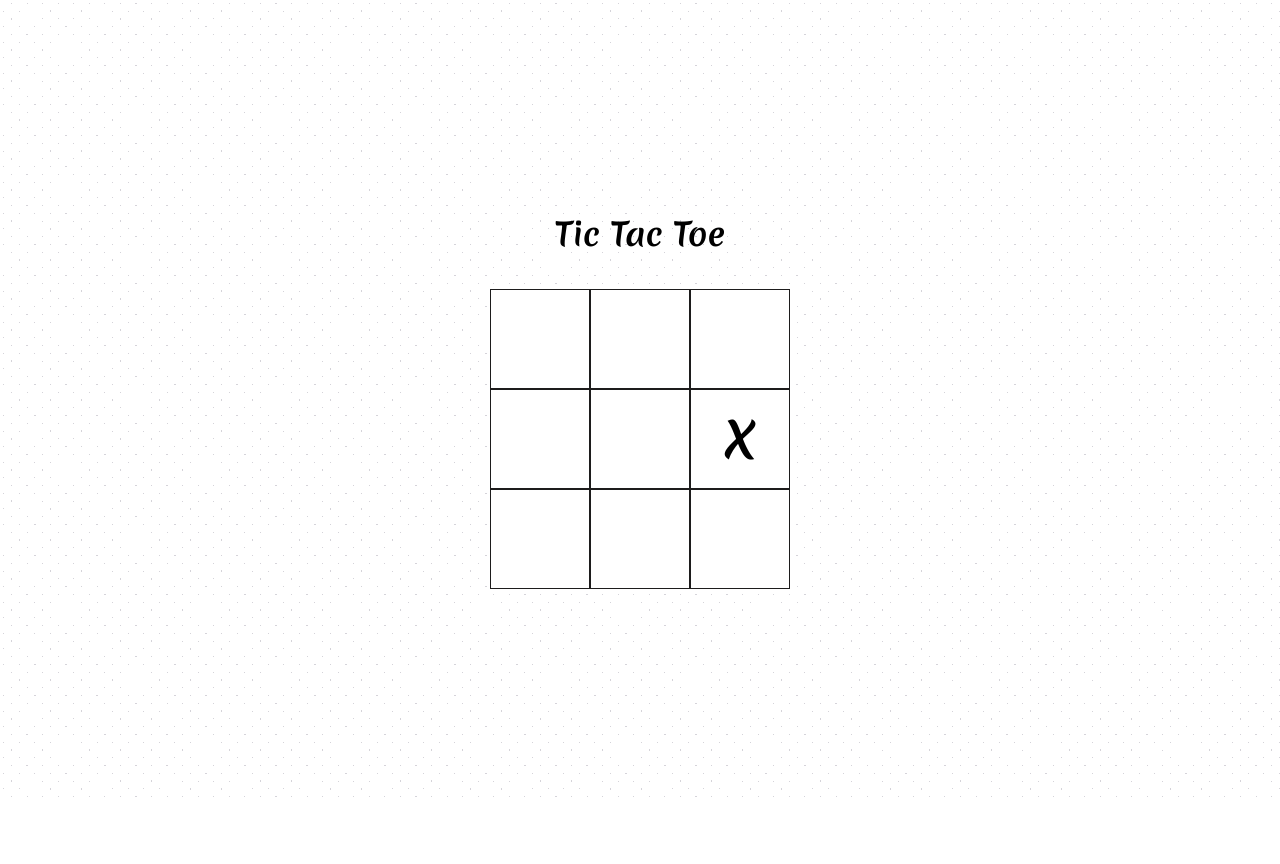
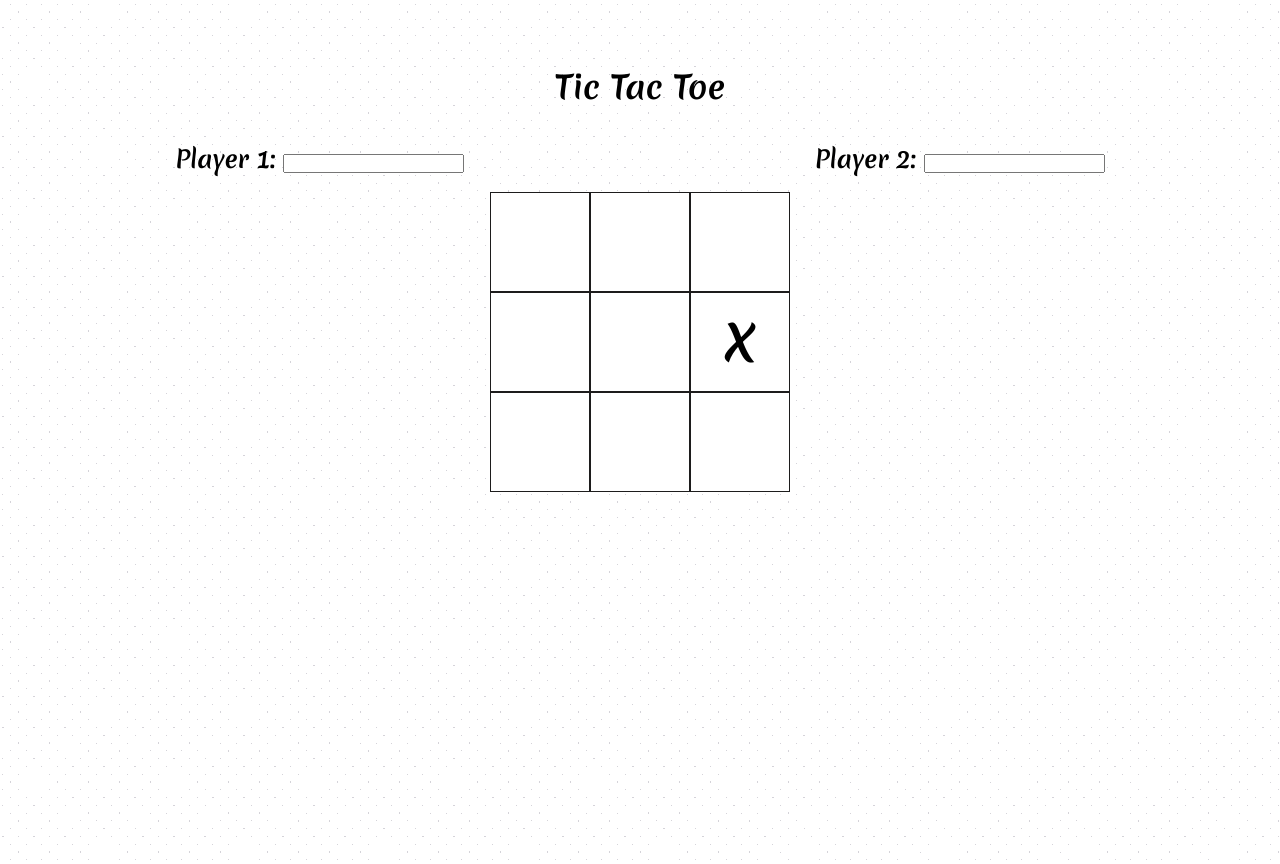
Before and after one commit to Jenna-Deamer/odin-tic-tac-toe, a plain HTML site: page index.html in a window 1280 px wide. Before the commit the page ends 800 px from the top, so only its background shows below. Drawn offline with Linux system fonts and the light colour scheme.

Commit message:
Add html for player names & results

```diff
--- a/index.html
+++ b/index.html
@@ -11,8 +11,18 @@
 
 <body>
     <h1>Tic Tac Toe</h1>
-    <div id="gameboard">
+
+    <div id="player-scores">
+        <h2>Player 1: <input type="text" id="p1name" name="p1name"></h2>
+        <p id="results-label"></p>
+        <h2>Player 2: <input type="text" id="p2name" name="p2name"></h2>
     </div>
+
+    <div id="container">
+        <div id="gameboard">
+        </div>
+    </div>
+
 </body>
 
 </html>
--- a/script.js
+++ b/script.js
@@ -115,7 +115,7 @@ const gameController = (function () {
         let selectedCell = clickedCell;
         let selectedRow = clickedRow;
 
-        // If cell is empty & gameOver != true/draw{}
+        // Prevent clicking a cell thats taken or when game is over
         if (button.innerHTML === "" && gameOver === false) {
           gameBoard.setGameBoard(marker, selectedRow, selectedCell);
           // re-run display to show change in board
@@ -124,7 +124,7 @@ const gameController = (function () {
             if(gameOver != false){
                 // Skip switching turns. Exit as soon as gameOver occurs
                 return;
-            }
+            };
 
           // Switch turn
           currentPlayer.setTurn();
--- a/styles.css
+++ b/styles.css
@@ -8,17 +8,22 @@
 
 body{
     min-height: 100vh;
-    display: flex;
-    flex-direction: column;
-    justify-content: center;
-    align-items: center;
     /* Gradient From: https://www.gradientmagic.com/collection/lightbg*/
     background-image: repeating-linear-gradient(45deg, rgb(255,255,255) 0px, rgb(255,255,255) 10px,transparent 10px, transparent 11px),repeating-linear-gradient(135deg, rgb(255,255,255) 0px, rgb(255,255,255) 10px,transparent 10px, transparent 11px),linear-gradient(90deg, hsl(256,7%,84%),hsl(256,7%,84%));
     font-family: "Merienda", cursive;
 }
 h1{
     margin-bottom: 1em;
+    text-align: center;
+    margin-top:  2em;
 }
+#container{
+    display: flex;
+    flex-direction: column;
+    justify-content: center;
+    align-items: center;
+}
+
 #gameboard{
     display: grid;
     grid-template-columns: 1fr 1fr 1fr;
@@ -42,3 +47,13 @@ h1{
 .cell:hover{
     background-color: #dadada;
 }
+
+#player-scores{
+    display: flex;
+    justify-content:space-evenly;
+    align-items: center;
+    margin-bottom: 1em;
+}
+#results-label{
+    font-size: 1.2em;
+}
```
